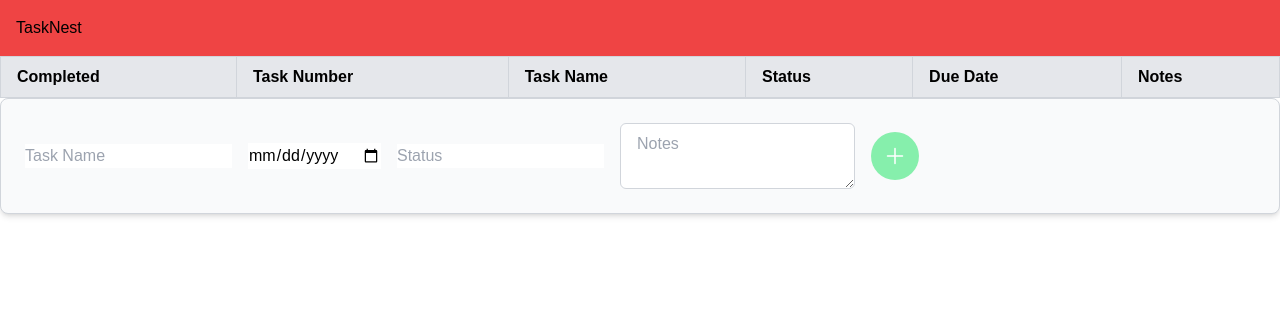
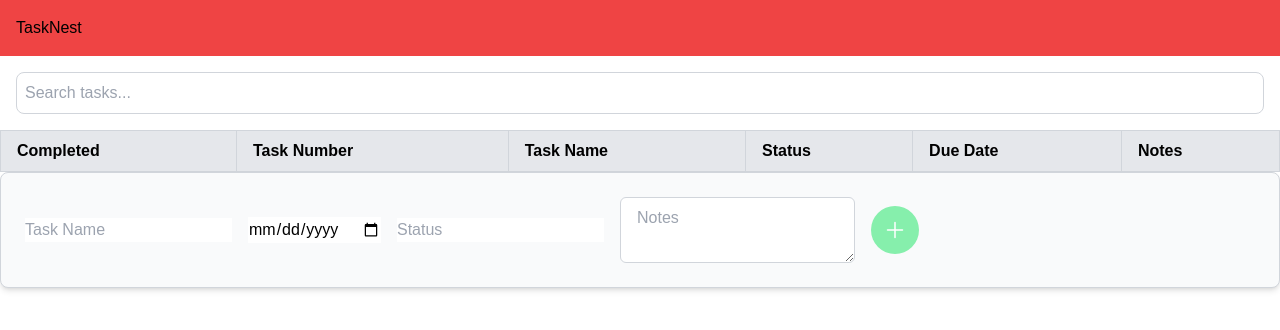
Before and after one commit to g33ya/task-dashboard, a Next.js app: page / in a window 1280 px wide. Shown: the top 330 px of the page. Built offline with nearby package versions, Linux system fonts and the light colour scheme.

Commit message:
Search function implemented

```diff
--- /dev/null
+++ b/app/components/searchbar.js
@@ -0,0 +1,25 @@
+"use client"; // DOM
+import { useState } from 'react';
+import { TaskTable } from './table.js';
+
+export function SearchBar() {
+    const [searchTerm, setSearchTerm] = useState('');
+
+    const handleSearchChange = (event) => {
+        setSearchTerm(event.target.value);
+    };
+    return (
+        <div>
+            <div className="p-4">
+                <input
+                    type="text"
+                    value={searchTerm}
+                    onChange={handleSearchChange}
+                    placeholder="Search tasks..."
+                    className="p-2 border border-gray-300 rounded-lg w-full"
+                />
+            </div>
+            <TaskTable searchTerm={searchTerm} />
+        </div>
+    );
+}
--- a/app/components/table.js
+++ b/app/components/table.js
@@ -1,9 +1,9 @@
 "use client"; // DOM
 import { useState } from 'react';
 import { TableRow } from './tablerow.js';
-import { PlusIcon } from '@heroicons/react/24/solid'; // For solid icons
+import { PlusIcon , CheckIcon} from '@heroicons/react/24/solid'; // For solid icons
 
-export function TaskTable() {
+export function TaskTable( { searchTerm }) {
 
     const [tasks, setTasks] = useState([]); // list of tasks
     const [newTask, setNewTask] = useState({ // create new task
@@ -53,6 +53,15 @@ export function TaskTable() {
         setTasks(tasks.filter((task) => task.id !== taskId)); // Remove task by ID
     };
 
+    const filteredTasks = tasks.filter(task => {
+        return (
+            task.name.toLowerCase().includes(searchTerm.toLowerCase()) ||
+            task.status.toLowerCase().includes(searchTerm.toLowerCase()) ||
+            task.dueDate.toLowerCase().includes(searchTerm.toLowerCase()) ||
+            task.notes.toLowerCase().includes(searchTerm.toLowerCase())
+        );
+    });
+
     return (
         <div>
             <table className="table-auto border-collapse border border-gray-300 w-full text-left">
@@ -68,8 +77,8 @@ export function TaskTable() {
                 </tr>
                 </thead>
                 <tbody>
-                    {tasks.map((task, index) => (
-                        <TableRow key={index} task={task} taskNum={index + 1} onEdit={handleEdit} removeTask={handleDelete}/>
+                    {filteredTasks.map((task, index) => (
+                        <TableRow key={task.id} task={task} taskNum={index + 1} />
                     ))}
                 </tbody>
             </table>
@@ -109,7 +118,8 @@ export function TaskTable() {
                             className="bg-green-300 text-white w-12 h-12 rounded-full hover:bg-green-600 focus:outline-none focus:ring-2 focus:ring-green-500 flex items-center justify-center"
                             aria-label={editingTask ? "Update Task" : "Add Task"}
                         >
-                            <PlusIcon className="w-6 h-6" />
+                            {editingTask ? <CheckIcon className="w-6 h-6" /> : <PlusIcon className="w-6 h-6" />}
+
                         </button>
                     </div>
                 </form>
--- a/app/page.js
+++ b/app/page.js
@@ -1,11 +1,13 @@
 //import Image from "next/image";
 import { TaskTable } from './components/table.js';
+import { SearchBar } from './components/searchbar.js';
+
 
 export default function Home() {
   return (
     <div>
       <div className="bg-red-500 text-black p-4">TaskNest</div>
-      <TaskTable />
+      <SearchBar />
     </div>
   );
 }
```
